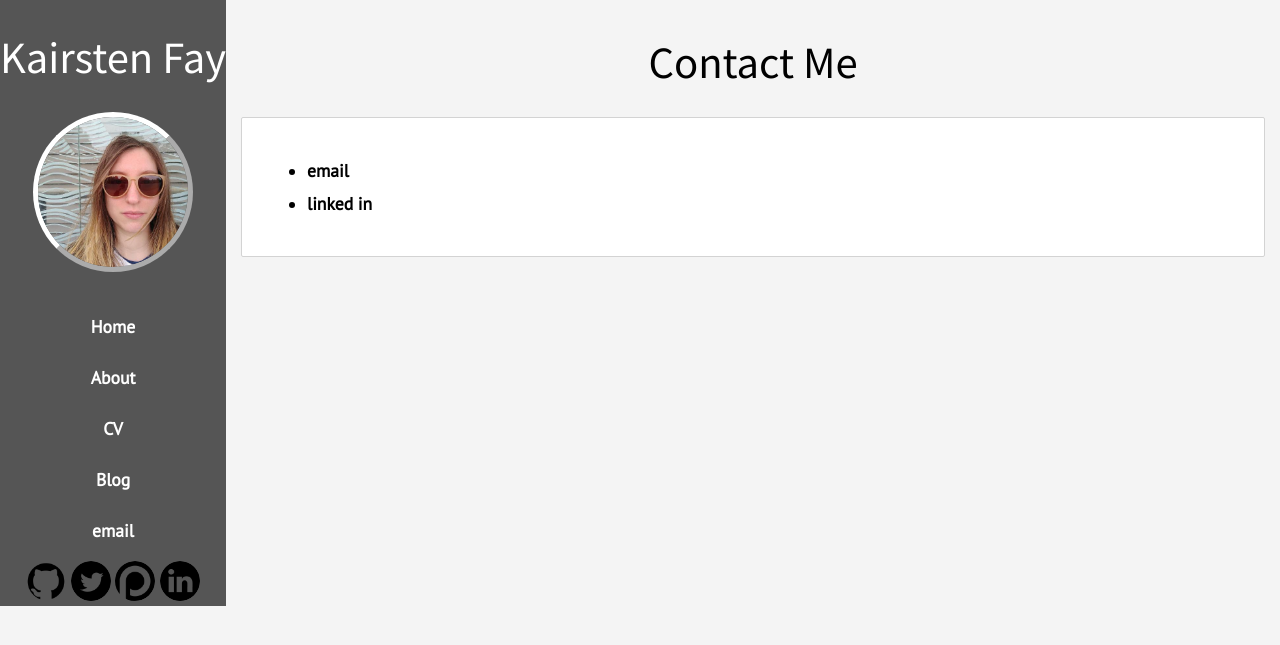
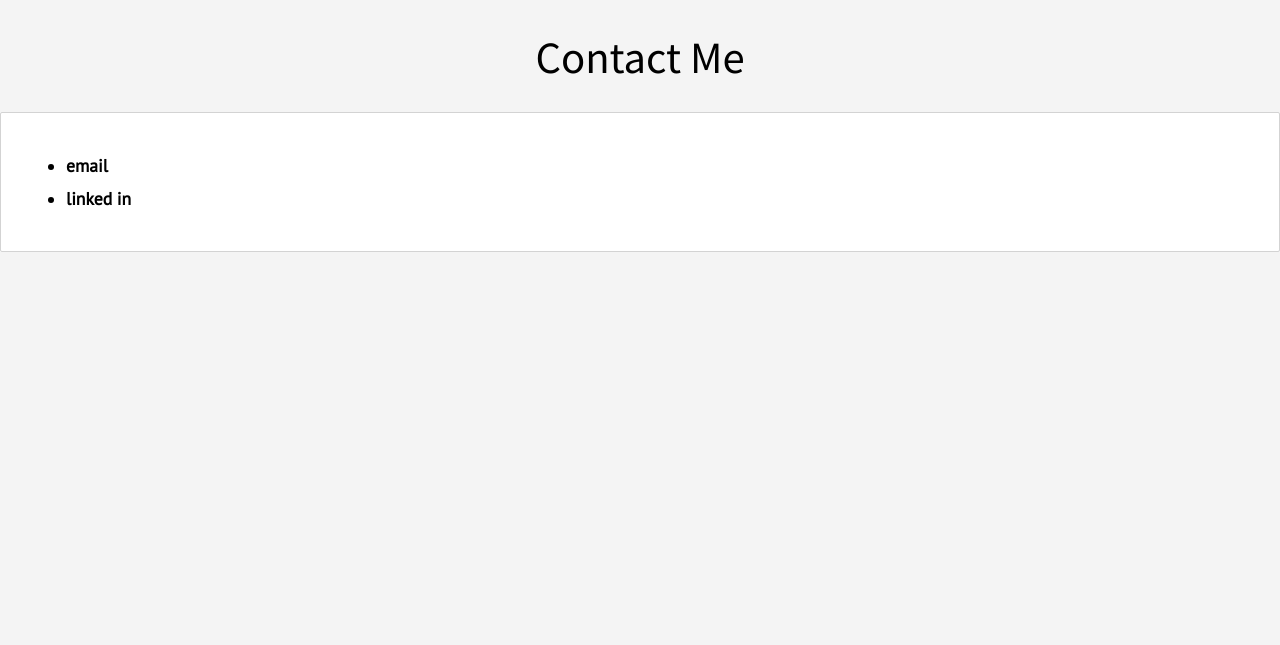
Before and after one commit to kairstenfay/kairstenfay.github.io, a Jekyll site: the page built from contact/index.html, in a window 1280 px wide. Shown: the top 645 px of the page. Built offline with Jekyll 4.4.1, drawn with Linux system fonts in a browser that asks for light colours.

Commit message:
Remove top-level layout

```diff
--- a/_layouts/top-level.html
+++ /dev/null
@@ -1,37 +0,0 @@
----
-layout: default
----
-<div id="page">
-	<div id="sidebar">
-		<h1>Kairsten Fay</h1>
-		<img id="me" src="../images/me.jpg" />
-		<nav>
-			<ul>
-				<li><a class="nav" href="/">Home</a></li>
-				<li><a class="nav" href="/about">About</a></li>
-				<li><a class="nav" href="/cv">CV</a></li>
-				<li><a class="nav" href="/blog">Blog</a></li>
-				<li><a class="nav" href="mailto:kairsten.fay@gmail.com">email</a></li>
-			</ul>
-		</nav>
-		<footer>
-			<a href="http://github.com/kairstenfay">
-				<img src="../images/icons/github.png" alt="github" />
-			</a>
-			<a href="http://twitter.com/databae_" alt="twitter">
-				<img src="../images/icons/twitter.png" />
-			</a>
-			<a href="http://patreon.com/kairstenfay" alt="patreon">
-				<img src="../images/icons/patreon.png" />
-			</a>
-			<a href="http://linkedin.com/in/kairsten-fay" alt="linkedin">
-				<img src="../images/icons/linkedin.png" />
-			</a>
-		</footer>
-	</div>
-	<div id="thumbnail">
-
-	{{ content }}
-
-	</div>
-</div>
--- a/about/index.html
+++ b/about/index.html
@@ -1,5 +1,5 @@
 ---
-layout: top-level
+layout: default
 title: Kairsten Fay's About Me
 ---
 
--- a/blog/index.html
+++ b/blog/index.html
@@ -1,5 +1,5 @@
 ---
-layout: top-level
+layout: default
 title: Kairsten Fay's blog
 ---
 	<h1 style>{{ page.title }}</h1>
--- a/contact/index.html
+++ b/contact/index.html
@@ -1,5 +1,5 @@
 ---
-layout: top-level
+layout: default
 title: Contact Kairsten
 ---
 
--- a/cv/index.html
+++ b/cv/index.html
@@ -1,5 +1,5 @@
 ---
-layout: top-level
+layout: default
 title: Kairsten Fay's CV
 ---
 <h1 class="title">CV</h1>
--- a/projects/index.html
+++ b/projects/index.html
@@ -1,5 +1,5 @@
 ---
-layout: top-level
+layout: default
 title: Projects by Kairsten
 ---
 
--- a/talks/index.html
+++ b/talks/index.html
@@ -1,5 +1,5 @@
 ---
-layout: top-level
+layout: default
 title: Talks by Kairsten
 ---
 
```
